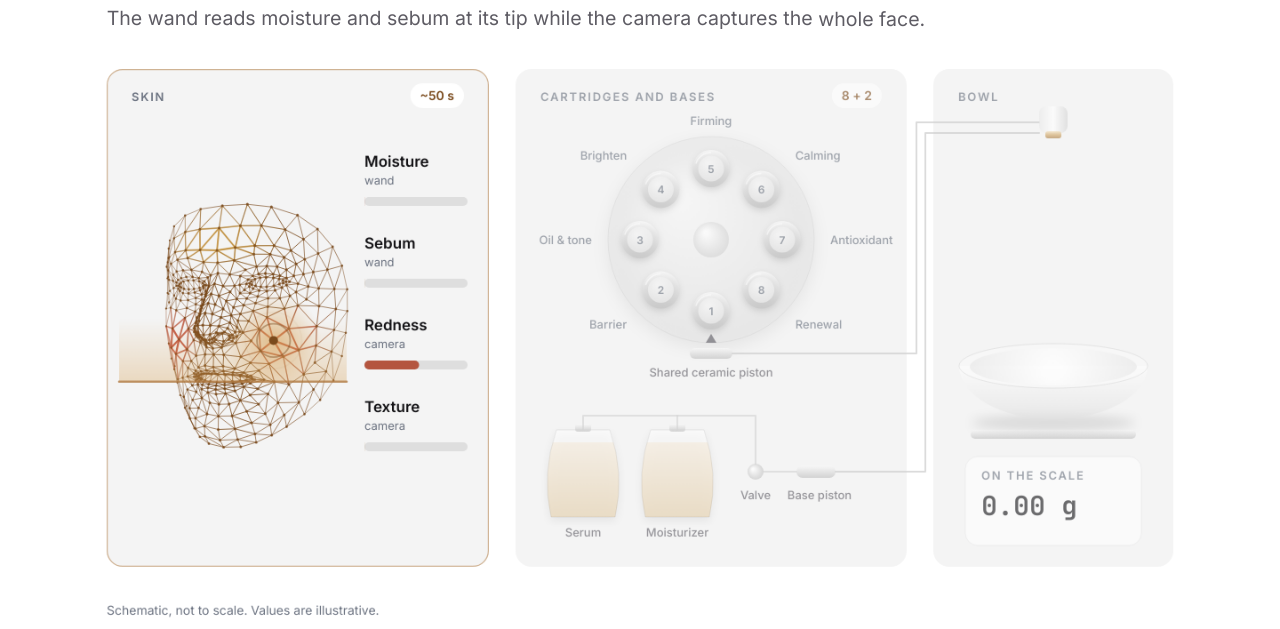
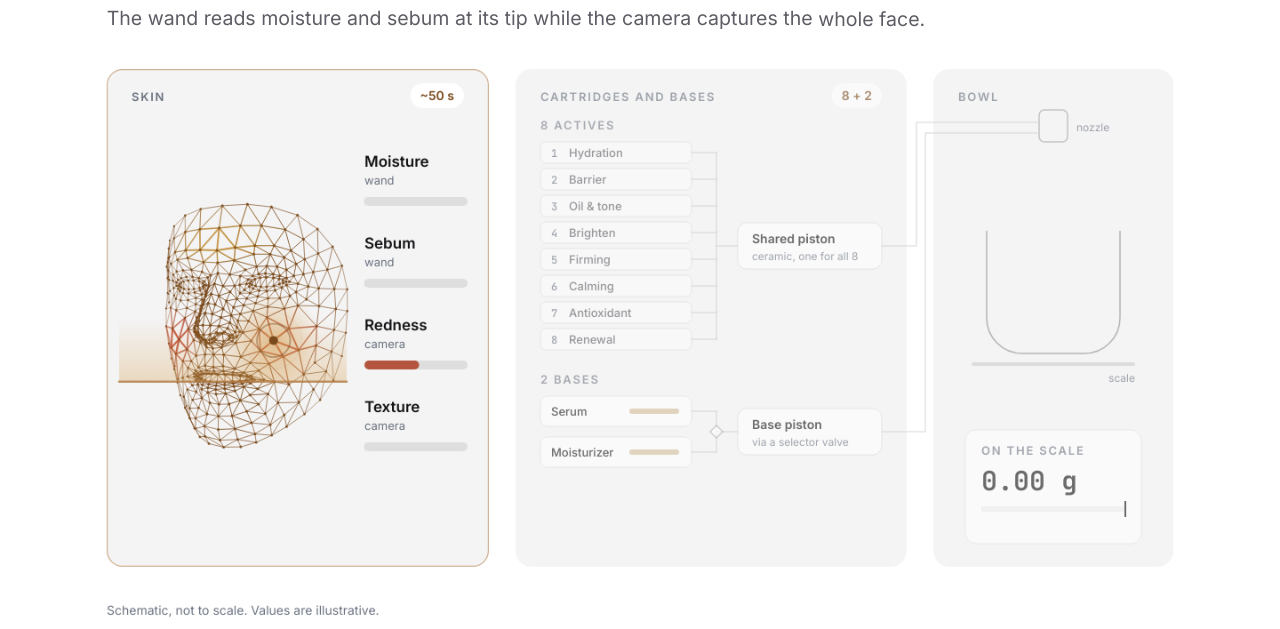
Before and after one commit to nathalyshige/portfolio, a plain HTML site: page explainers/nura/index.html in a window 1280 px wide. Shown: the part 171-800 px from the top of the page. Drawn offline with Linux system fonts and the light colour scheme; animation ran at ten frames a second.

Commit message:
Redraw the Nura session cartridges and bowl as a flat diagram
Co-Authored-By: Claude Opus 5.5 <noreply@anthropic.com>

```diff
--- a/explainers/nura/index.html
+++ b/explainers/nura/index.html
@@ -397,7 +397,7 @@ function cloud(vw, alpha, appear = 1, size = 1.5) {
 /* =================== NURA 1: one session =================== */
 const CARTS = ['Hydration', 'Barrier', 'Oil & tone', 'Brighten', 'Firming', 'Calming', 'Antioxidant', 'Renewal'];
 const ORDER = [0, 1, 5, 6];                        // the chosen actives, in the order the firmware dispenses them
-const ACOL = ['#E9CFA4', '#D7B58A', '#C9A27A', '#E2C08F'];
+const ACOL = ['#D9A55C', '#B9773F', '#CF8F86', '#93A57F'];
 const N1 = {};
 function buildSession() {
   buildHead();
@@ -466,81 +466,86 @@ function rSession(u) {
     ctx.save(); ctx.globalAlpha = aF * (1 - ks * 0.85); ctx.fillStyle = '#E9D2AE'; ctx.beginPath(); ctx.arc(FX + dx, FY + dy, 7 * clamp(kd) + ks * 34, 0, Math.PI * 2); ctx.fill(); ctx.restore();
   });
   chipT('~90 s, start to finish', 522, 302, '#fff', K.acc, aF * P(u, 15.5, 15.85), 'right');
-  // ---- cartridges and bases
-  const DX = 800, DY = 462, CR = 80, rot = drumRot(u), chosen = i => ORDER.includes(i);
+  // ---- cartridges and bases, drawn as a flat system diagram
+  const LINE = '#D2D2D2', BUS = 806, RX = 608, RW = 170;
+  const rowY = i => 352 + i * 30, rowC = i => rowY(i) + 12;
   const kc = i => P(u, 3.6 + ORDER.indexOf(i) * 0.15, 3.95 + ORDER.indexOf(i) * 0.15);
-  ctx.save(); ctx.globalAlpha = pd;
-  let g = ctx.createRadialGradient(DX - 34, DY - 44, 10, DX, DY, CR + 40); g.addColorStop(0, '#FFFFFF'); g.addColorStop(1, '#E7E7E7');
-  ctx.shadowColor = 'rgba(0,0,0,.10)'; ctx.shadowBlur = 18; ctx.shadowOffsetY = 6; ctx.fillStyle = g; ctx.beginPath(); ctx.arc(DX, DY, CR + 36, 0, 6.2832); ctx.fill();
-  ctx.shadowColor = 'transparent'; ctx.strokeStyle = 'rgba(20,20,22,.08)'; ctx.lineWidth = 1; ctx.stroke();
-  g = ctx.createRadialGradient(DX - 6, DY - 8, 2, DX, DY, 24); g.addColorStop(0, '#FFFFFF'); g.addColorStop(1, '#CDCDCD'); ctx.fillStyle = g; ctx.beginPath(); ctx.arc(DX, DY, 20, 0, 6.2832); ctx.fill();
-  ctx.restore();
-  const LIQ = ['#F3E2C2', '#E8CFA6', '#F1D8CB', '#EBC98F'];
+  // which chosen cartridge sits at the piston right now (the drum indexing)
+  let selY = rowC(ORDER[0]); ORDER.forEach((idx, j) => { if (u >= actT(j) - 0.05) selY = lerp(j ? rowC(ORDER[j - 1]) : rowC(idx), rowC(idx), P(u, actT(j) - 0.05, actT(j) + 0.3, E.io3)); });
+  const selA = pd * P(u, 7.75, 8.0) * (1 - P(u, 11.3, 11.6));
+  caps('8 ACTIVES', RX, 338, pd * 0.9);
   for (let i = 0; i < 8; i++) {
-    const ang = Math.PI / 2 + i * Math.PI / 4 + rot, x = DX + Math.cos(ang) * CR, y = DY + Math.sin(ang) * CR;
-    const sel = chosen(i) ? kc(i) : 0, dim = chosen(i) ? 1 : 1 - 0.45 * P(u, 3.6, 4.0);
-    const now = ORDER.map((idx, j) => (idx === i ? win(u, actT(j) + 0.38, actT(j) + 0.45, actT(j) + 0.7, actT(j) + 0.8) : 0)).reduce((a, b) => a + b, 0);
-    if (now > 0) { const h = ctx.createRadialGradient(x, y, 0, x, y, 44); h.addColorStop(0, 'rgba(214,160,84,0.55)'); h.addColorStop(1, 'rgba(214,160,84,0)'); ctx.save(); ctx.globalAlpha = pd * now; ctx.fillStyle = h; ctx.beginPath(); ctx.arc(x, y, 44, 0, 6.2832); ctx.fill(); ctx.restore(); }
-    ctx.save(); ctx.globalAlpha = pd * dim; ctx.shadowColor = 'rgba(0,0,0,.18)'; ctx.shadowBlur = 7; ctx.shadowOffsetY = 3;
-    g = ctx.createLinearGradient(x, y - 21, x, y + 21);
-    if (sel > 0.5) { g.addColorStop(0, '#F3E1BF'); g.addColorStop(0.5, '#D2A86A'); g.addColorStop(1, '#A87A3E'); } else { g.addColorStop(0, '#FFFFFF'); g.addColorStop(0.55, '#DEDEDE'); g.addColorStop(1, '#C4C4C4'); }
-    ctx.fillStyle = g; ctx.beginPath(); ctx.arc(x, y, 21, 0, 6.2832); ctx.fill(); ctx.shadowColor = 'transparent';
-    const j = ORDER.indexOf(i), lc = sel > 0.5 ? LIQ[j] : '#F2F2F2';
-    g = ctx.createRadialGradient(x - 4, y - 5, 1, x, y, 15); g.addColorStop(0, '#FFFFFF'); g.addColorStop(1, lc); ctx.fillStyle = g; ctx.beginPath(); ctx.arc(x, y, 14.5, 0, 6.2832); ctx.fill();
-    ctx.strokeStyle = 'rgba(255,255,255,.85)'; ctx.lineWidth = 1.6; ctx.beginPath(); ctx.arc(x, y, 18, Math.PI * 1.1, Math.PI * 1.5); ctx.stroke();
-    ctx.restore();
-    txt(String(i + 1), x, y + 4.5, '600 12px Inter', sel > 0.5 ? '#6B4520' : K.ink3, pd * dim, 'center');
-    const lx = DX + Math.cos(ang) * (CR + 54), ly = DY + Math.sin(ang) * (CR + 54) + 5;
-    if (Math.cos(ang - Math.PI / 2) <= 0.93) txt(CARTS[i], lx, ly, (sel > 0.5 ? '600' : '500') + ' 13px Inter', sel > 0.5 ? K.ink : K.ink3, pd * dim, Math.abs(Math.cos(ang)) < 0.3 ? 'center' : Math.cos(ang) > 0 ? 'left' : 'right');
+    const y = rowY(i), j = ORDER.indexOf(i), sel = j >= 0 ? kc(i) : 0, dim = j >= 0 ? 1 : 1 - 0.5 * P(u, 3.6, 4.0);
+    const here = selA > 0 ? selA * clamp(1 - Math.abs(selY - (y + 12)) / 30) : 0;
+    ctx.save(); ctx.globalAlpha = pd * dim; ctx.fillStyle = here > 0.01 ? mixc('#FFFFFF', '#F5E6D1', here) : sel > 0.5 ? '#FFFFFF' : 'rgba(255,255,255,.6)'; rr(RX, y, RW, 24, 6); ctx.fill();
+    ctx.strokeStyle = sel > 0.5 ? K.acc2 : 'rgba(20,20,22,.10)'; ctx.lineWidth = sel > 0.5 ? 1.4 : 1; ctx.stroke(); ctx.restore();
+    txt(String(i + 1), RX + 12, y + 17, '500 12px "JetBrains Mono"', K.ink3, pd * dim);
+    txt(CARTS[i], RX + 32, y + 17, (sel > 0.5 ? '600' : '500') + ' 13px Inter', sel > 0.5 ? K.ink : K.ink2, pd * dim);
+    poly([[RX + RW, y + 12], [BUS, y + 12]], LINE, 1.5, pd * dim);
+    if (sel > 0) { dot(RX + RW - 14, y + 12, 8 * clamp(P(u, 3.6 + j * 0.15, 3.85 + j * 0.15, E.back)), ACOL[j], pd); txt(String(j + 1), RX + RW - 14, y + 16, '700 10px Inter', '#fff', pd * sel, 'center'); }
   }
+  poly([[BUS, rowC(0)], [BUS, rowC(7)]], LINE, 1.5, pd);
+  // the selector that marks the cartridge indexed to the piston
+  if (selA > 0) { ctx.save(); ctx.globalAlpha = selA; ctx.fillStyle = K.acc; rr(RX - 12, selY - 10, 4, 20, 2); ctx.fill(); ctx.beginPath(); ctx.moveTo(RX - 6, selY - 4); ctx.lineTo(RX - 2, selY); ctx.lineTo(RX - 6, selY + 4); ctx.closePath(); ctx.fill(); ctx.restore(); }
+  // the shared piston node
+  const PY = 469, pOn = ORDER.map((_, j) => win(u, actT(j) + 0.28, actT(j) + 0.36, actT(j) + 0.55, actT(j) + 0.65)).reduce((a, b) => Math.max(a, b), 0);
+  poly([[BUS, PY], [830, PY]], LINE, 1.5, pd);
+  const node = (y, h, title, sub, on) => {
+    ctx.save(); ctx.globalAlpha = pd; ctx.fillStyle = on > 0.01 ? mixc('#FFFFFF', '#F7EBDA', on) : '#FFFFFF'; rr(830, y - h / 2, 162, h, 10); ctx.fill();
+    ctx.strokeStyle = on > 0.01 ? K.acc2 : 'rgba(20,20,22,.12)'; ctx.lineWidth = on > 0.01 ? 1.4 : 1; ctx.stroke(); ctx.restore();
+    txt(title, 846, y - 3, '600 14px Inter', K.ink, pd); txt(sub, 846, y + 16, '400 12px Inter', K.ink3, pd);
+  };
+  node(PY, 52, 'Shared piston', 'ceramic, one for all 8', pOn);
+  // bases: two sealed pouches, a selector valve and their own piston
+  caps('2 BASES', RX, 624, pd * 0.9);
+  const sLvl = 1 - 0.14 * P(u, 5.9, 7.3), baseOn = win(u, 5.8, 5.95, 7.25, 7.45), BY = [638, 684];
+  [['Serum', sLvl, baseOn], ['Moisturizer', 1, 0]].forEach(([n, lv, on], i) => {
+    const y = BY[i];
+    ctx.save(); ctx.globalAlpha = pd; ctx.fillStyle = '#FFFFFF'; rr(RX, y, RW, 34, 8); ctx.fill(); ctx.strokeStyle = on > 0.01 ? K.acc2 : 'rgba(20,20,22,.10)'; ctx.lineWidth = on > 0.01 ? 1.4 : 1; ctx.stroke();
+    ctx.fillStyle = '#ECECEC'; rr(RX + 100, y + 14, 56, 6, 3); ctx.fill(); ctx.fillStyle = '#D9C3A0'; rr(RX + 100, y + 14, 56 * lv, 6, 3); ctx.fill(); ctx.restore();
+    txt(n, RX + 12, y + 22, '500 13px Inter', K.ink, pd);
+    poly([[RX + RW, y + 17], [BUS, y + 17]], LINE, 1.5, pd);
+  });
+  poly([[BUS, BY[0] + 17], [BUS, BY[1] + 17]], LINE, 1.5, pd);
+  const VY = 678; poly([[BUS, VY], [830, VY]], LINE, 1.5, pd);
+  ctx.save(); ctx.globalAlpha = pd; ctx.fillStyle = '#FFFFFF'; ctx.strokeStyle = baseOn > 0.01 ? K.acc2 : 'rgba(20,20,22,.3)'; ctx.lineWidth = 1.4; ctx.beginPath(); ctx.moveTo(BUS, VY - 7); ctx.lineTo(BUS + 7, VY); ctx.lineTo(BUS, VY + 7); ctx.lineTo(BUS - 7, VY); ctx.closePath(); ctx.fill(); ctx.stroke(); ctx.restore();
+  node(VY, 52, 'Base piston', 'via a selector valve', baseOn);
+  // tubes to the nozzle, with the dose moving through them
+  const flat = (pts, a, t, col = K.acc2) => { if (a <= 0.003) return; poly(pts, col, 2, a * 0.85); for (let k = 0; k < 4; k++) { const [x, y] = along(pts, (t * 0.8 + k / 4) % 1); dot(x, y, 3, col, a); } };
+  const T1 = [[992, PY], [1031, PY], [1031, 330], [1167, 330]], T2 = [[992, VY], [1041, VY], [1041, 342], [1167, 342]];
+  const ta = Math.min(pd, pb); poly(T1, LINE, 1.5, ta); poly(T2, LINE, 1.5, ta);
+  if (baseOn > 0) { flat([[RX + RW, BY[0] + 17], [BUS, BY[0] + 17], [BUS, VY], [830, VY]], baseOn, u); flat(T2, baseOn, u); }
+  ORDER.forEach((idx, j) => {
+    flat([[RX + RW, rowC(idx)], [BUS, rowC(idx)], [BUS, PY], [830, PY]], win(u, actT(j) + 0.1, actT(j) + 0.16, actT(j) + 0.36, actT(j) + 0.44), u * 1.4, ACOL[j]);
+    flat(T1, win(u, actT(j) + 0.36, actT(j) + 0.42, actT(j) + 0.62, actT(j) + 0.7), u * 1.4, ACOL[j]);
+  });
   chipT(`${ORDER.filter(i => kc(i) > 0.5).length || 4} of 8 chosen`, 992, 302, '#fff', K.acc, pd * P(u, 3.6, 3.9) * (1 - P(u, 7.6, 7.9)), 'right');
   chipT('8 + 2', 992, 302, K.acc, '#FFFFFF', pd * (1 - P(u, 3.55, 3.75) + P(u, 7.7, 8.0)), 'right');
-  // the station and the shared piston
-  ctx.save(); ctx.globalAlpha = pd; ctx.fillStyle = K.ink2; ctx.beginPath(); ctx.moveTo(DX, DY + CR + 26); ctx.lineTo(DX - 6, DY + CR + 36); ctx.lineTo(DX + 6, DY + CR + 36); ctx.closePath(); ctx.fill(); ctx.restore();
-  metal(DX - 24, DY + CR + 42, 48, 12, 6, pd);
-  txt('Shared ceramic piston', DX, DY + CR + 74, '500 13px Inter', K.ink2, pd, 'center');
-  // bases: two sealed pouches, a selector valve and the base piston
-  const sLvl = 1 - 0.14 * P(u, 5.9, 7.3), baseOn = win(u, 5.8, 5.95, 7.25, 7.45);
-  [['Serum', 612, sLvl, baseOn], ['Moisturizer', 718, 1, 0]].forEach(([n, x, lv, on]) => pouch(x, 676, 88, 98, lv, pd, on, n));
-  const PIPE = '#D4D4D4';
-  poly([[656, 676], [656, 660], [850, 660], [850, 714]], PIPE, 2, pd); poly([[762, 676], [762, 660]], PIPE, 2, pd);
-  ctx.save(); ctx.globalAlpha = pd; g = ctx.createRadialGradient(847, 720, 1, 850, 723, 10); g.addColorStop(0, '#FFFFFF'); g.addColorStop(1, '#BDBDBD'); ctx.fillStyle = g; ctx.beginPath(); ctx.arc(850, 723, 9, 0, 6.2832); ctx.fill(); ctx.restore();
-  poly([[859, 723], [896, 723]], PIPE, 2, pd); metal(896, 716, 44, 14, 7, pd);
-  txt('Valve', 850, 754, '500 13px Inter', K.ink2, pd, 'center'); txt('Base piston', 922, 754, '500 13px Inter', K.ink2, pd, 'center');
-  // tubes to the nozzle, with the dose flowing through them
-  const T1 = [[DX + 24, DY + CR + 48], [1031, DY + CR + 48], [1031, 330], [1169, 330]], T2 = [[940, 723], [1041, 723], [1041, 342], [1169, 342]];
-  const ta = Math.min(pd, pb) + 0.2; poly(T1, PIPE, 2, ta); poly(T2, PIPE, 2, ta);
-  if (baseOn > 0) { flow([[656, 676], [656, 660], [850, 660], [850, 714]], baseOn, u); flow(T2, baseOn, u); }
-  ORDER.forEach((_, j) => flow(T1, win(u, actT(j) + 0.36, actT(j) + 0.42, actT(j) + 0.62, actT(j) + 0.7), u * 1.4));
-  // ---- the dish on its scale
-  const BX = 1185, RIM = 604;
-  ctx.save(); ctx.globalAlpha = pb; g = ctx.createLinearGradient(BX - 16, 0, BX + 16, 0); g.addColorStop(0, '#E9E9E9'); g.addColorStop(0.5, '#FFFFFF'); g.addColorStop(1, '#D5D5D5'); ctx.fillStyle = g; rr(BX - 16, 312, 32, 30, 8); ctx.fill(); ctx.restore();
-  metal(BX - 9, 340, 18, 8, 3, pb, true);
-  metal(1092, 676, 186, 10, 5, pb);
-  ctx.save(); ctx.globalAlpha = pb * 0.5; ctx.filter = 'blur(6px)'; ctx.fillStyle = 'rgba(0,0,0,.35)'; ctx.beginPath(); ctx.ellipse(BX, 668, 92, 8, 0, 0, 6.2832); ctx.fill(); ctx.restore();
-  ctx.save(); ctx.globalAlpha = pb; g = ctx.createLinearGradient(0, RIM, 0, RIM + 58); g.addColorStop(0, '#FFFFFF'); g.addColorStop(1, '#E2E2E2'); ctx.fillStyle = g; ctx.beginPath(); ctx.ellipse(BX, RIM, 106, 60, 0, 0, Math.PI); ctx.fill();
-  ctx.fillStyle = '#FBFBFB'; ctx.beginPath(); ctx.ellipse(BX, RIM, 106, 25, 0, 0, 6.2832); ctx.fill(); ctx.strokeStyle = 'rgba(20,20,22,.12)'; ctx.lineWidth = 1; ctx.stroke();
-  g = ctx.createRadialGradient(BX, RIM + 4, 10, BX, RIM, 96); g.addColorStop(0, '#FFFFFF'); g.addColorStop(1, '#E6E6E6'); ctx.fillStyle = g; ctx.beginPath(); ctx.ellipse(BX, RIM + 1, 94, 21, 0, 0, 6.2832); ctx.fill(); ctx.restore();
-  // the pool grows with the dose, each active swirling in on top, then all of it blends
-  const vol = clamp(massAt(u) / 2.4), blend = P(u, 13.8, 14.6, E.io3), MIX = '#EEDFC4';
-  if (vol > 0.002) {
-    const rx = 82 * Math.sqrt(vol), ry = rx * 0.2;
-    ctx.save(); ctx.globalAlpha = pb; g = ctx.createRadialGradient(BX - rx * 0.3, RIM - 2, 2, BX, RIM + 2, rx); g.addColorStop(0, '#FBF4E8'); g.addColorStop(1, blend > 0 ? mixc('#EBDCC3', MIX, blend) : '#EBDCC3'); ctx.fillStyle = g; ctx.beginPath(); ctx.ellipse(BX, RIM + 2, rx, ry, 0, 0, 6.2832); ctx.fill(); ctx.restore();
-    ORDER.forEach((_, j) => {
-      const k = P(u, actT(j) + 0.62, actT(j) + 0.8, E.out3) * (1 - blend); if (k <= 0) return;
-      const ox = [-20, 18, -4, 26][j], oy = [1, -1, 3, 1][j];
-      ctx.save(); ctx.globalAlpha = pb * 0.95 * k; ctx.fillStyle = ACOL[j]; ctx.beginPath(); ctx.ellipse(BX + ox, RIM + 2 + oy, 20 * k, 4.5 * k, 0, 0, 6.2832); ctx.fill(); ctx.restore();
-    });
-    if (blend > 0 && blend < 1) { ctx.save(); ctx.globalAlpha = pb * Math.sin(blend * Math.PI) * 0.55; ctx.strokeStyle = '#D2B48A'; ctx.lineWidth = 1.4; ctx.beginPath(); for (let a = 0; a < 9; a += 0.12) { const r = 3 + a * 6.5, x = BX + Math.cos(a + u * 8) * r, y = RIM + 2 + Math.sin(a + u * 8) * r * 0.2; a ? ctx.lineTo(x, y) : ctx.moveTo(x, y); } ctx.stroke(); ctx.restore(); }
-  }
-  if (baseOn > 0) { ctx.save(); ctx.globalAlpha = pb * baseOn; g = ctx.createLinearGradient(0, 348, 0, RIM); g.addColorStop(0, '#FFFFFF'); g.addColorStop(1, '#EADBC2'); ctx.strokeStyle = g; ctx.lineWidth = 3.5; ctx.lineCap = 'round'; ctx.beginPath(); ctx.moveTo(BX, 349); ctx.lineTo(BX, RIM); ctx.stroke(); ctx.restore(); }
-  ORDER.forEach((_, j) => { const k = P(u, actT(j) + 0.45, actT(j) + 0.66, E.in3); if (k > 0 && k < 1) drop(BX, lerp(352, RIM - 4, k), 5.5, ACOL[j], pb); });
-  // readout
-  ctx.save(); ctx.globalAlpha = pb; ctx.fillStyle = '#FFFFFF'; rr(1086, 706, 198, 100, 14); ctx.fill(); ctx.strokeStyle = 'rgba(20,20,22,.07)'; ctx.lineWidth = 1; ctx.stroke(); ctx.restore();
-  caps('ON THE SCALE', 1104, 732, pb);
-  txt(massAt(u).toFixed(2) + ' g', 1104, 772, '600 30px "JetBrains Mono"', K.ink, pb);
-  txt('intended 2.40 g', 1104, 794, '500 13px Inter', K.ink2, pb * P(u, 11.9, 12.2));
-  checkMark(1258, 760, 14, pb * clamp(P(u, 12.3, 12.6, E.back)));
+  // ---- the bowl on its scale, in cross-section: each component lands as a layer
+  const BX = 1185, CT = 452, CB = 590, CW = 150, FULL = 112;
+  ctx.save(); ctx.globalAlpha = pb; ctx.strokeStyle = 'rgba(20,20,22,.35)'; ctx.lineWidth = 1.5; rr(BX - 16, 316, 32, 36, 6); ctx.stroke(); ctx.restore();
+  txt('nozzle', BX + 26, 340, '400 12px Inter', K.ink3, pb);
+  const cup = () => { ctx.beginPath(); ctx.moveTo(BX - CW / 2, CT); ctx.lineTo(BX - CW / 2, CB - 40); ctx.arcTo(BX - CW / 2, CB, BX - CW / 2 + 40, CB, 40); ctx.lineTo(BX + CW / 2 - 40, CB); ctx.arcTo(BX + CW / 2, CB, BX + CW / 2, CB - 40, 40); ctx.lineTo(BX + CW / 2, CT); };
+  const m = massAt(u), blend = P(u, 13.8, 14.6, E.io3), MIX = '#E6CFA8', BASEC = '#EADBC2';
+  const hb = FULL * Math.min(m, 1.8) / 2.4;
+  ctx.save(); ctx.globalAlpha = pb; cup(); ctx.closePath(); ctx.clip();
+  ctx.fillStyle = mixc(BASEC, MIX, blend); ctx.fillRect(BX - CW / 2, CB - hb, CW, hb + 1);
+  let top = CB - hb;
+  ORDER.forEach((_, j) => { const k = P(u, actT(j) + 0.62, actT(j) + 0.74, E.out3); if (k <= 0) return; const h = FULL * 0.15 / 2.4 * k; ctx.fillStyle = mixc(ACOL[j], MIX, blend); ctx.fillRect(BX - CW / 2, top - h, CW, h + 0.5); top -= h; });
+  if (blend > 0 && blend < 1) { ctx.globalAlpha = pb * Math.sin(blend * Math.PI) * 0.6; ctx.strokeStyle = '#fff'; ctx.lineWidth = 1.5; for (let r = 0; r < 3; r++) { ctx.beginPath(); for (let x = -CW / 2; x <= CW / 2; x += 4) { const y = top + 10 + r * 16 + Math.sin(x * 0.08 + u * 9 + r) * 4; x === -CW / 2 ? ctx.moveTo(BX + x, y) : ctx.lineTo(BX + x, y); } ctx.stroke(); } }
+  ctx.restore();
+  ctx.save(); ctx.globalAlpha = pb; ctx.strokeStyle = 'rgba(20,20,22,.45)'; ctx.lineWidth = 1.5; cup(); ctx.stroke(); ctx.restore();
+  if (baseOn > 0) poly([[BX, 354], [BX, CB - hb]], BASEC, 3, pb * baseOn);
+  ORDER.forEach((_, j) => { const k = P(u, actT(j) + 0.45, actT(j) + 0.66, E.in3); if (k > 0 && k < 1) dot(BX, lerp(358, top - 4, k), 4.5, ACOL[j], pb); });
+  // scale platform and readout
+  ctx.save(); ctx.globalAlpha = pb; ctx.fillStyle = '#CFCFCF'; rr(BX - 92, CB + 10, 184, 4, 2); ctx.fill(); ctx.restore();
+  txt('scale', BX + 92, CB + 32, '400 12px Inter', K.ink3, pb, 'right');
+  ctx.save(); ctx.globalAlpha = pb; ctx.fillStyle = '#FFFFFF'; rr(1086, 676, 198, 128, 12); ctx.fill(); ctx.strokeStyle = 'rgba(20,20,22,.10)'; ctx.lineWidth = 1; ctx.stroke(); ctx.restore();
+  caps('ON THE SCALE', 1104, 704, pb);
+  txt(m.toFixed(2) + ' g', 1104, 744, '600 30px "JetBrains Mono"', K.ink, pb);
+  ctx.save(); ctx.globalAlpha = pb; ctx.fillStyle = '#ECECEC'; rr(1104, 762, 162, 6, 3); ctx.fill(); ctx.fillStyle = K.acc2; rr(1104, 762, Math.max(0.1, 162 * clamp(m / 2.4)), 6, 3); ctx.fill(); ctx.fillStyle = K.ink; ctx.fillRect(1104 + 162 - 1, 756, 2, 18); ctx.restore();
+  txt('intended 2.40 g', 1104, 792, '500 13px Inter', K.ink2, pb * P(u, 11.9, 12.2));
+  checkMark(1258, 734, 14, pb * clamp(P(u, 12.3, 12.6, E.back)));
   footnote('Schematic, not to scale. Values are illustrative.');
 }
 
```
Also changed, not shown: work/nura.html (+1 -1 lines).
